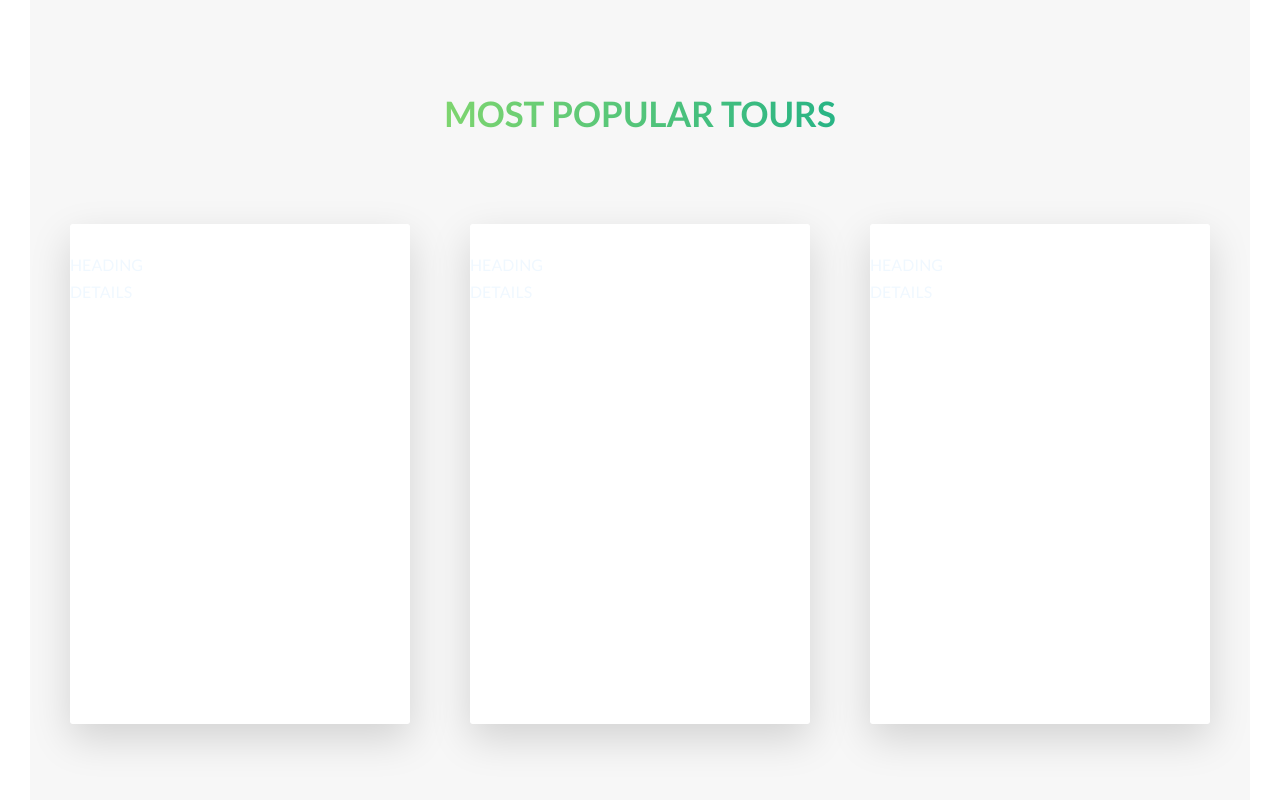
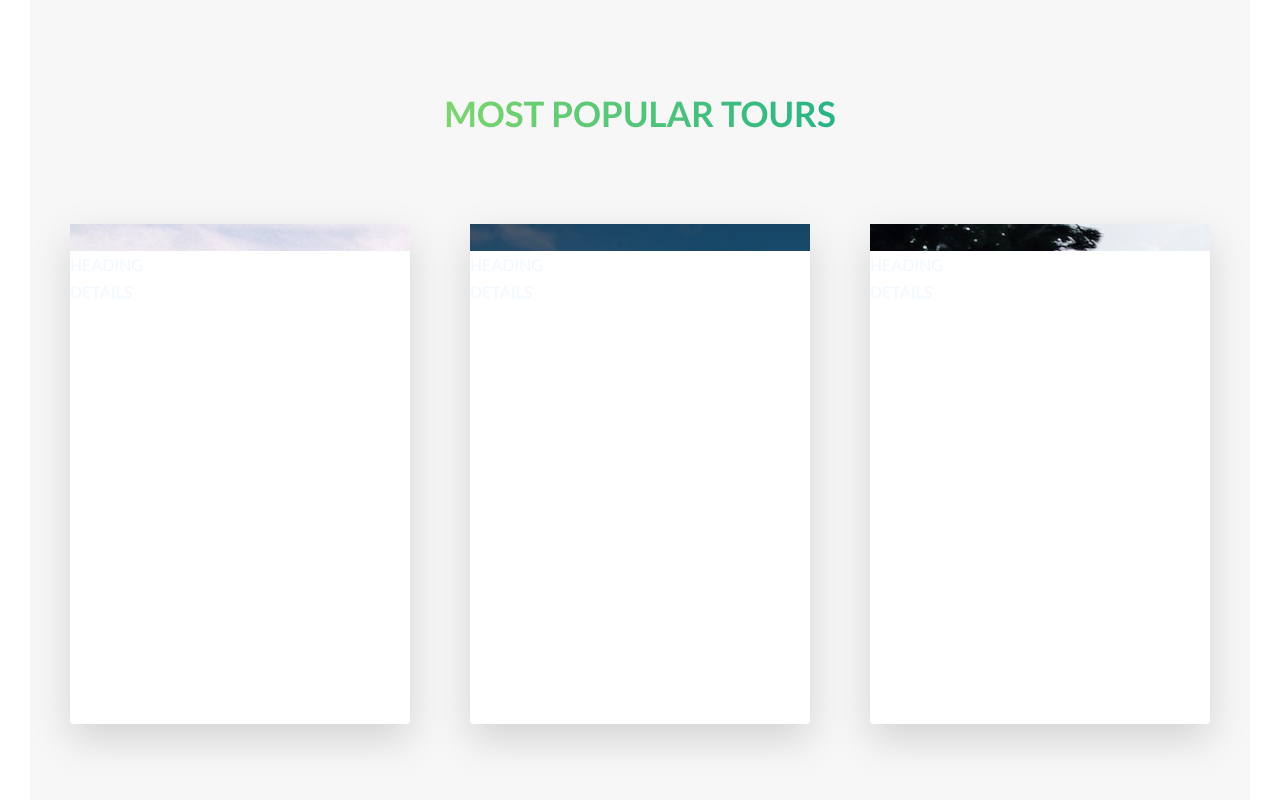
Before and after one commit to urikoffman/natours-project, a website: page index.html in a window 1280 px wide. Shown: the part 2329-3129 px from the top of the page. Drawn offline with Linux system fonts and the light colour scheme.

Commit message:
building a card component

```diff
--- a/sass/components/_card.scss
+++ b/sass/components/_card.scss
@@ -38,4 +38,16 @@
     &:hover &__side--back {
         transform: rotateY(0deg);
     }
+    /* FRONT SIDE STYLING */
+    &__picture {
+        &-1 {
+            background-image: url(./../../img/nat-5.jpg);
+        }
+        &-2 {
+            background-image: url(./../../img/nat-6.jpg);
+        }
+        &-3 {
+            background-image: url(./../../img/nat-7.jpg);
+        }
+    }
 }
```
Also changed, not shown: css/style.css.
